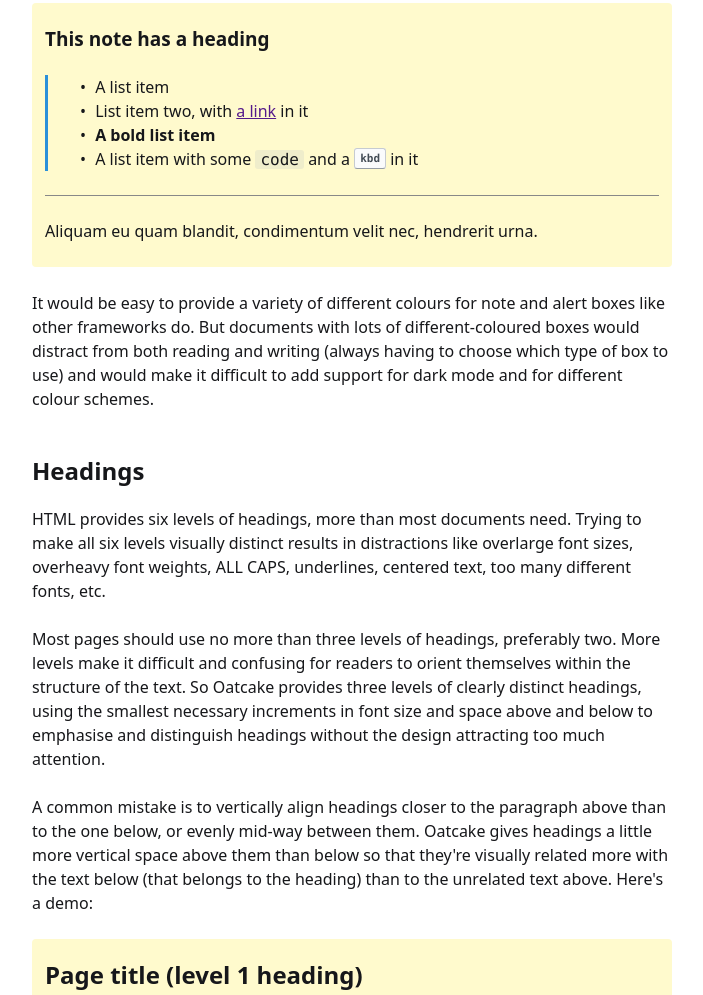
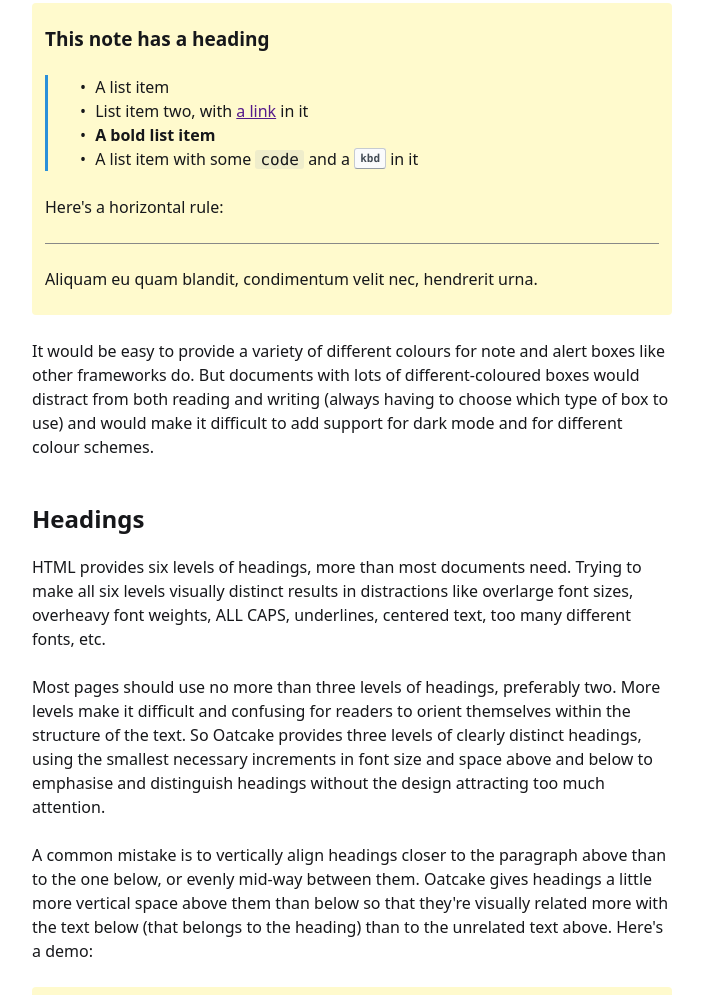
Before and after one commit to seanh/oatcake, a plain HTML site: page site/index.html in a window 1280 px wide. Shown: the part 9381-10376 px from the top of the page, without its empty margins (288-991 px from the left). Drawn offline with Linux system fonts and the light colour scheme; a script that the page names is missing.

Commit message:
Improve an example

```diff
--- a/site/index.html
+++ b/site/index.html
@@ -509,6 +509,8 @@ class <code>note</code> on it, like this:</p>
       <li>A list item with some <code>code</code> and a <kbd>kbd</kbd> in it</li>
     </ul>
   </blockquote>
+
+  <p>Here's a horizontal rule:</p>
 
   <hr />
 
```
